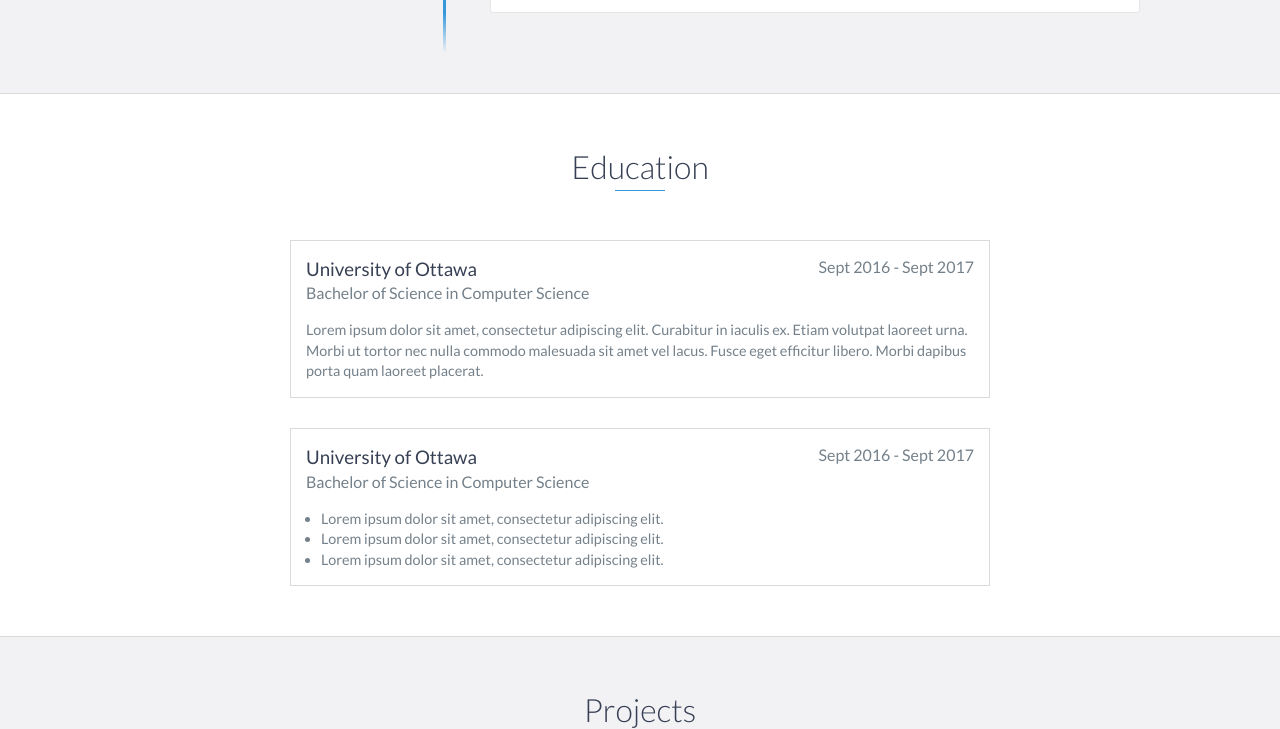
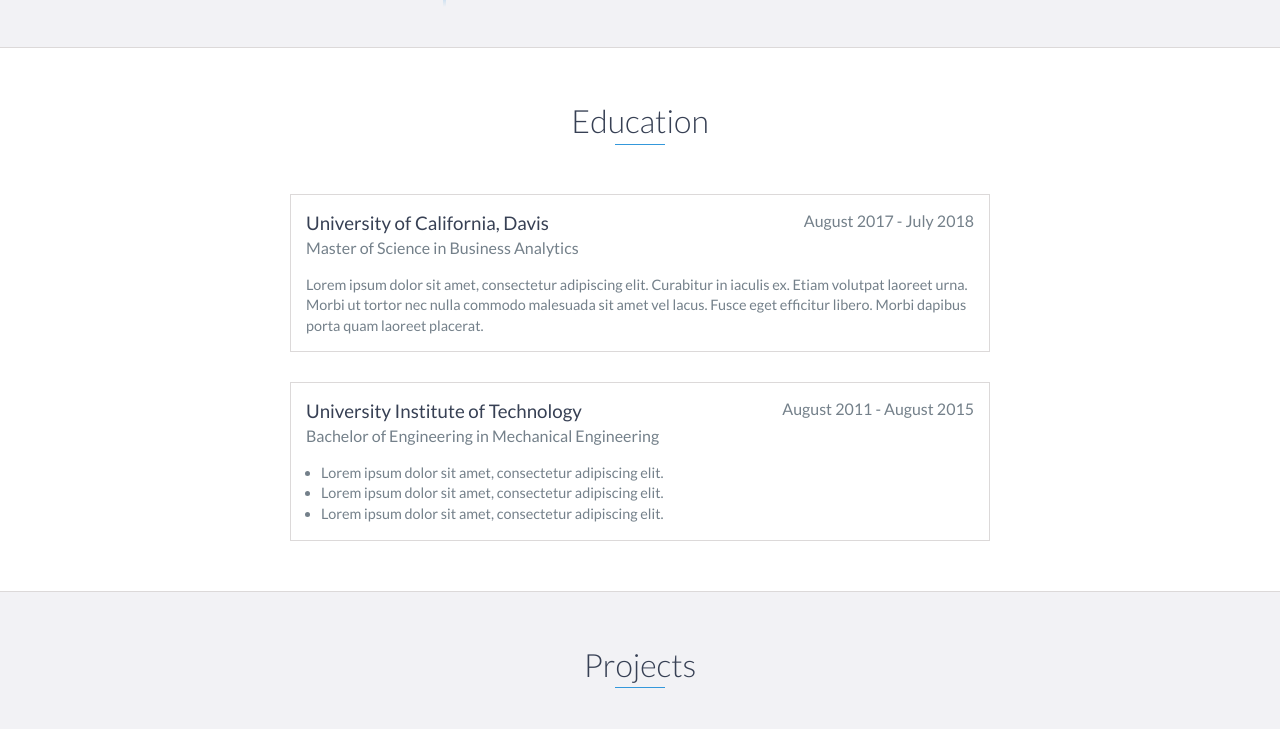
Before and after one commit to Imsharad/sharadjain.github.io, a website: page index.html in a window 1280 px wide. Shown: the part 1825-2554 px from the top of the page. Drawn offline with nearby package versions, Linux system fonts and the light colour scheme.

Commit message:
modifying index

```diff
--- a/index.html
+++ b/index.html
@@ -48,8 +48,8 @@
 
     <div id="lead">
         <div id="lead-content">
-            <h1>Ryan Fitzgerald</h1>
-            <h2>Software Engineer</h2>
+            <h1>Sharad Jain</h1>
+            <h2>Data Analyst</h2>
             <a href="#" class="btn-rounded-white">Download Resume</a>
         </div>
         <!-- End #lead-content -->
@@ -73,9 +73,7 @@
                 </div>
                 <div class="col-md-8">
                     <p>
-                        Lorem ipsum dolor sit amet, consectetur adipiscing elit. Curabitur in iaculis ex. Etiam volutpat laoreet urna. Morbi ut tortor nec nulla commodo malesuada sit amet vel lacus. Fusce eget efficitur libero. Morbi dapibus porta quam laoreet placerat. Donec
-                        eu vehicula neque. Donec viverra lorem nunc, tempus euismod eros sollicitudin ut. Quisque et tincidunt libero. Donec id pharetra justo. Proin euismod lacinia dolor, eu scelerisque justo tempus pharetra. Vivamus nunc justo, finibus
-                        ut nisl sed, euismod rhoncus nulla. Proin sed magna egestas, egestas ante et, congue eros. In consequat, mauris dapibus tincidunt suscipit, ex libero aliquet diam, at maximus risus enim non leo.
+                        An engineer by qualification, I have two years of industrial experience as Data Analyst at Tata Consultancy Services. Currently, I, along with my team of 5  members are working on a data science project at Autodesk, San Francisco. This 10 month project is a part of my UC Davis MSBA practicum course where we are building predictive log analytics framework to minimize downtime. I, along with my team pulled, sanitized and analyzed large chunks of log data to derive intelligence from it and put it in one single place
                     </p>
                 </div>
             </div>
@@ -116,9 +114,9 @@
     <div id="education">
         <h2 class="heading">Education</h2>
         <div class="education-block">
-            <h3>University of Ottawa</h3>
-            <span class="education-date">Sept 2016 - Sept 2017</span>
-            <h4>Bachelor of Science in Computer Science</h4>
+            <h3>University of California, Davis</h3>
+            <span class="education-date">August 2017 - July 2018</span>
+            <h4>Master of Science in Business Analytics</h4>
             <p>
                 Lorem ipsum dolor sit amet, consectetur adipiscing elit. Curabitur in iaculis ex. Etiam volutpat laoreet urna. Morbi ut tortor nec nulla commodo malesuada sit amet vel lacus. Fusce eget efficitur libero. Morbi dapibus porta quam laoreet placerat.
             </p>
@@ -126,9 +124,9 @@
         <!-- End .education-block -->
 
         <div class="education-block">
-            <h3>University of Ottawa</h3>
-            <span class="education-date">Sept 2016 - Sept 2017</span>
-            <h4>Bachelor of Science in Computer Science</h4>
+            <h3>University Institute of Technology</h3>
+            <span class="education-date">August 2011 - August 2015</span>
+            <h4>Bachelor of Engineering in Mechanical Engineering</h4>
             <ul>
                 <li>
                     Lorem ipsum dolor sit amet, consectetur adipiscing elit.
```
